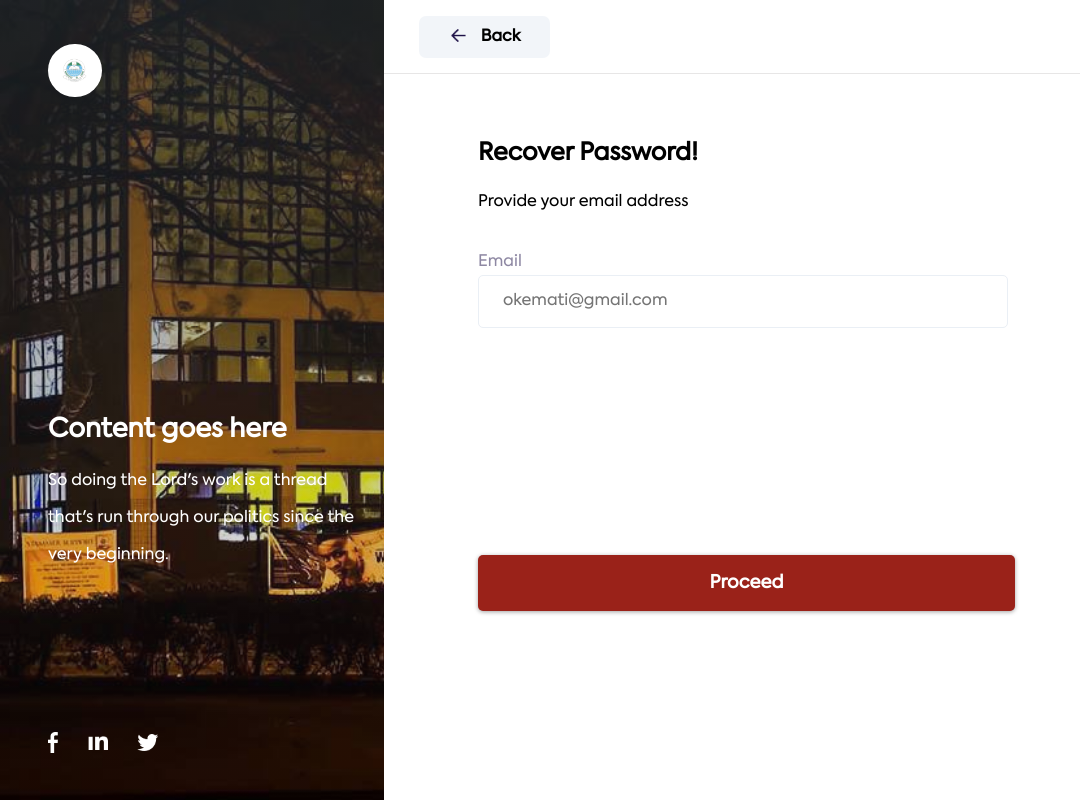
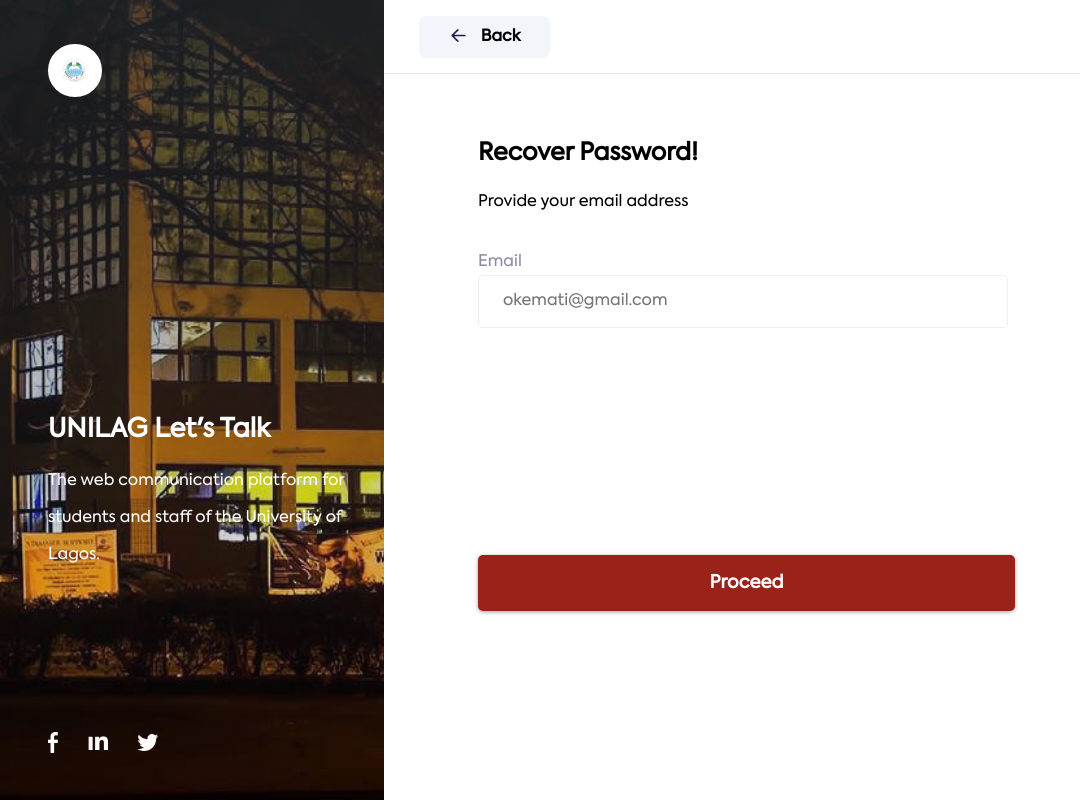
Before and after one commit to KuzmanTheDev/lets-talk, a React (Create React App) app: page /recover-password in a window 1280 px wide. Shown: the whole page, without its empty margins (0-1080 px from the left). Built offline with nearby package versions, Linux system fonts and the light colour scheme; what secure-ls would draw is missing.

Commit message:
fix content in layout

```diff
--- a/src/components/NoAuthLayout/Layout.js
+++ b/src/components/NoAuthLayout/Layout.js
@@ -14,10 +14,10 @@
         </div>
 
         <div className="content-block">
-          <h2>Content goes here</h2>
+          <h2>UNILAG Let's Talk</h2>
           <p>
-            So doing the Lord's work is a thread that's run through our politics
-            since the very beginning.
+            The web communication platform for students and staff of the
+            University of Lagos.
           </p>
           <div className="socials">
             {/* <a href="/"> */}
```
